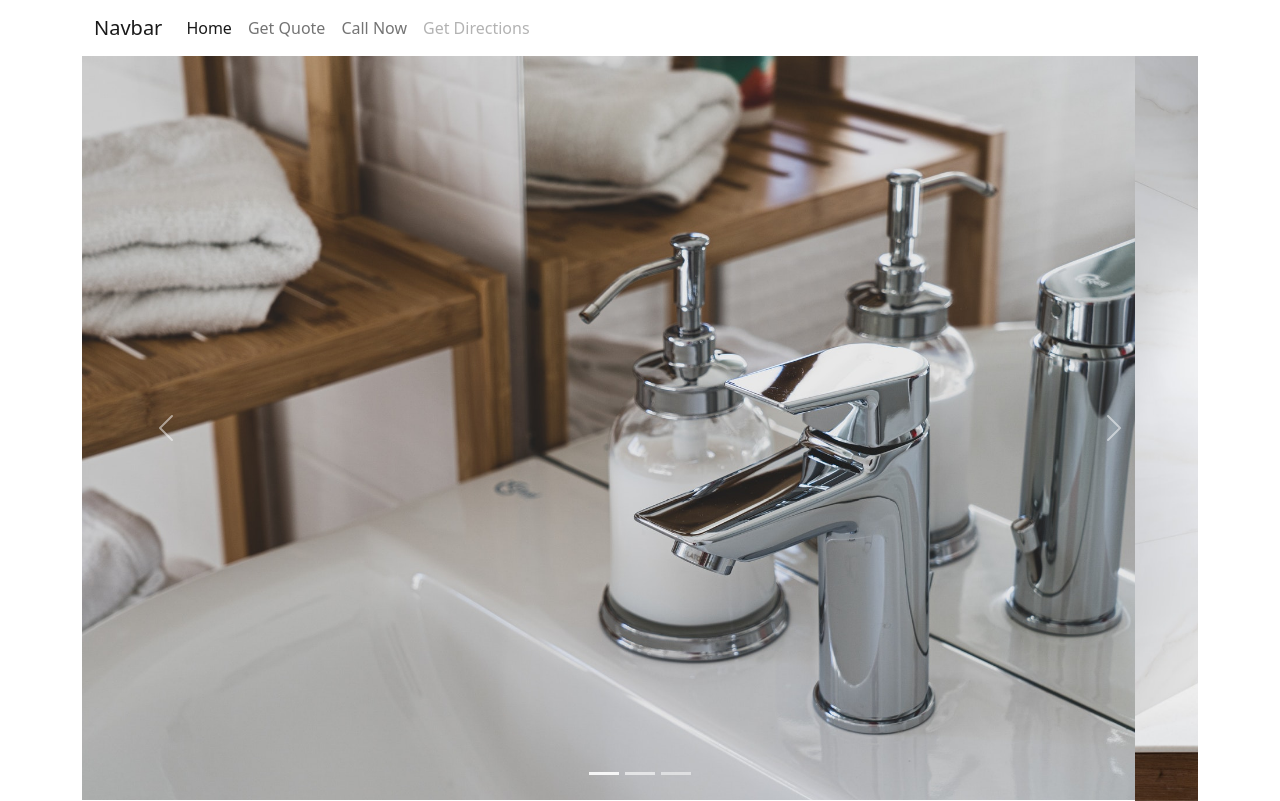
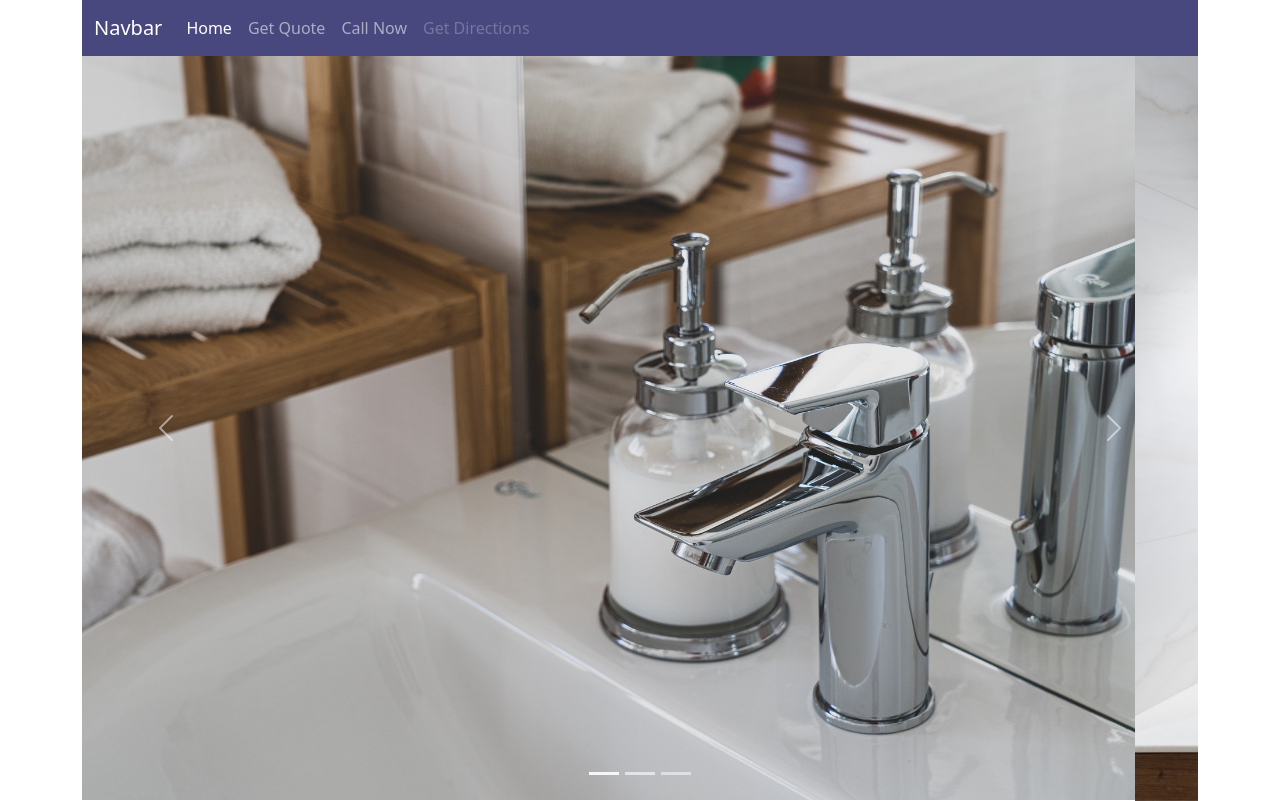
Before and after one commit to JessieVaught/Rodberg-Plumbing-Website, a plain HTML site: page index.html in a window 1280 px wide. Drawn offline with nearby package versions, Linux system fonts and the light colour scheme.

```diff
--- a/index.html
+++ b/index.html
@@ -17,7 +17,7 @@
 
     <div class="container">
 
-        <nav class="navbar navbar-expand-lg navbar-light background-style">
+        <nav class="navbar navbar-expand-lg navbar-dark background-style">
             <div class="container-fluid">
               <a class="navbar-brand" href="#">Navbar</a>
               <button class="navbar-toggler" type="button" data-bs-toggle="collapse" data-bs-target="#navbarNav" aria-controls="navbarNav" aria-expanded="false" aria-label="Toggle navigation">
--- a/src/style.css
+++ b/src/style.css
@@ -1,4 +1,4 @@
 
 .background-style {
-    color: #48487F;
+    background-color: #48487F;
 }
```
